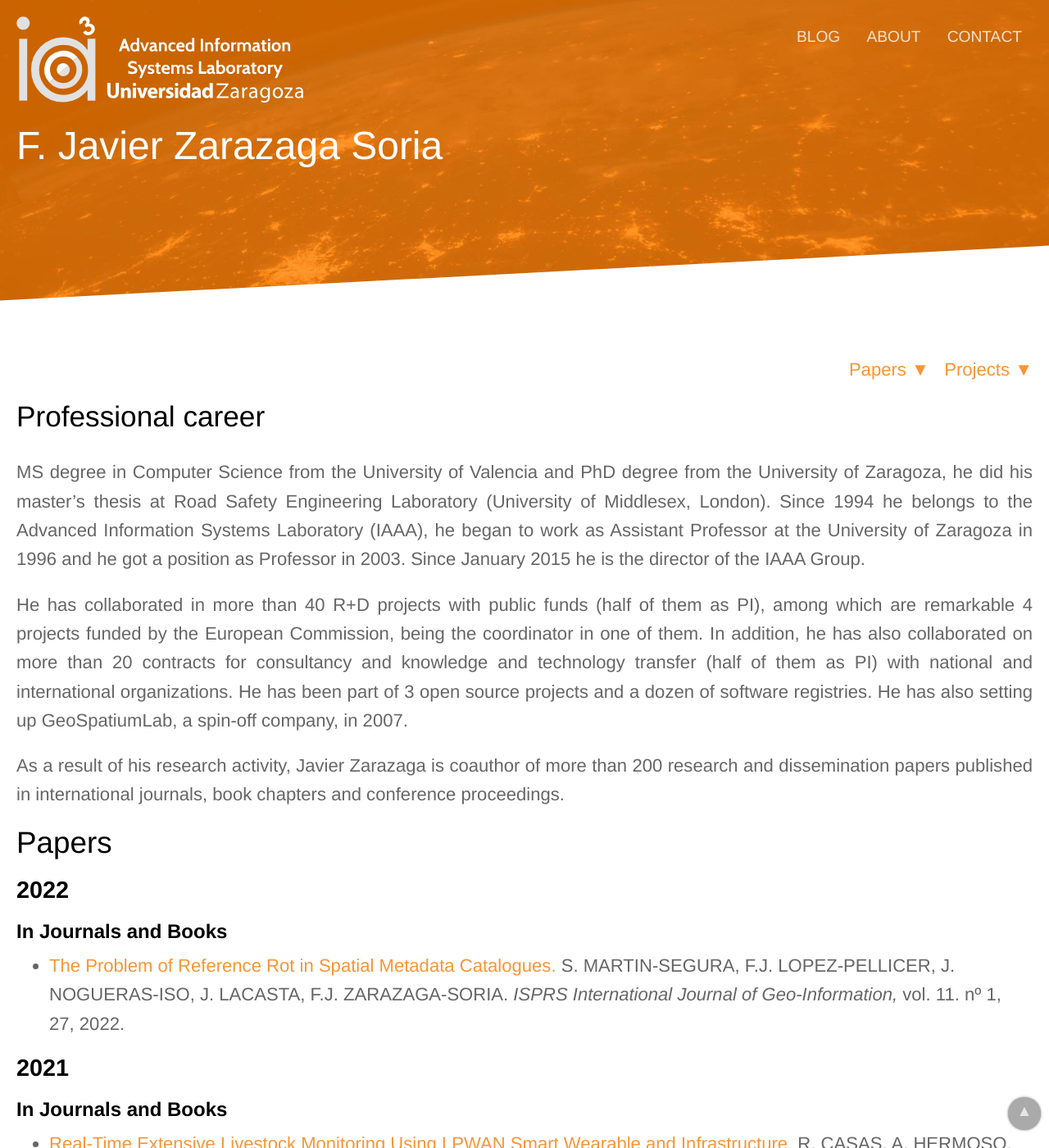
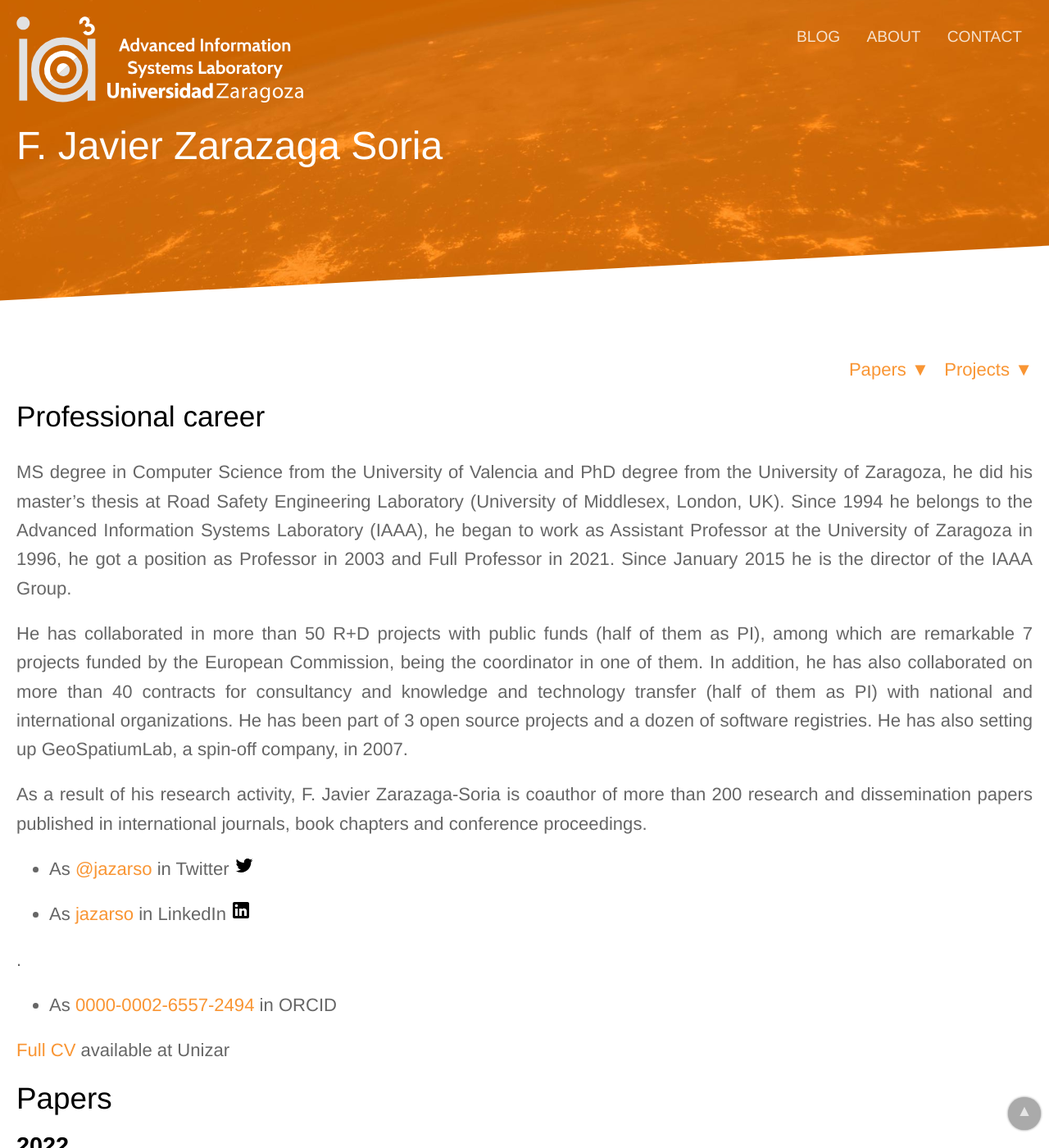
Before and after one commit to IAAA-Lab/IAAA-Lab.github.io, a Jekyll site: the page built from _staff/javy.md, in a window 1280 px wide and 1400 px high. Shown: the whole window at 82% size. Built offline with Jekyll 4.4.1, drawn with Linux system fonts in a browser that asks for light colours.

Commit message:
Update javy.md
Actualización de CV

```diff
--- a/_staff/javy.md
+++ b/_staff/javy.md
@@ -6,8 +6,14 @@
 
 ## Professional career
 
-MS degree in Computer Science from the University of Valencia and PhD degree from the University of Zaragoza, he did his master’s thesis at Road Safety Engineering Laboratory (University of Middlesex, London). Since 1994 he belongs to the Advanced Information Systems Laboratory (IAAA), he began to work as Assistant Professor at the University of Zaragoza in 1996 and he got a position as Professor in 2003. Since January 2015 he is the director of the IAAA Group.
+MS degree in Computer Science from the University of Valencia and PhD degree from the University of Zaragoza, he did his master’s thesis at Road Safety Engineering Laboratory (University of Middlesex, London, UK). Since 1994 he belongs to the Advanced Information Systems Laboratory (IAAA), he began to work as Assistant Professor at the University of Zaragoza in 1996, he got a position as Professor in 2003 and Full Professor in 2021. Since January 2015 he is the director of the IAAA Group.
 
-He has collaborated in more than 40 R+D projects with public funds (half of them as PI), among which are remarkable 4 projects funded by the European Commission, being the coordinator in one of them. In addition, he has also collaborated on more than 20 contracts for consultancy and knowledge and technology transfer (half of them as PI) with national and international organizations. He has been part of 3 open source projects and a dozen of software registries. He has also setting up GeoSpatiumLab, a spin-off company, in 2007.
+He has collaborated in more than 50 R+D projects with public funds (half of them as PI), among which are remarkable 7 projects funded by the European Commission, being the coordinator in one of them. In addition, he has also collaborated on more than 40 contracts for consultancy and knowledge and technology transfer (half of them as PI) with national and international organizations. He has been part of 3 open source projects and a dozen of software registries. He has also setting up GeoSpatiumLab, a spin-off company, in 2007.
 
-As a result of his research activity, Javier Zarazaga is coauthor of more than 200 research and dissemination papers published in international journals, book chapters and conference proceedings.
+As a result of his research activity, F. Javier Zarazaga-Soria is coauthor of more than 200 research and dissemination papers published in international journals, book chapters and conference proceedings.
+
+- As [@jazarso](https://twitter.com/jazarso) in Twitter{% include social-icon.html icon='Twitter' %}
+- As [jazarso](https://www.linkedin.com/in/jazarso/) in LinkedIn {% include social-icon.html icon='LinkedIn' %}.
+- As [0000-0002-6557-2494](https://orcid.org/0000-0002-6557-2494) in ORCID
+
+[Full CV](https://janovas.unizar.es/sideral/CV/francisco-javier-zarazaga-soria) available at Unizar
```
